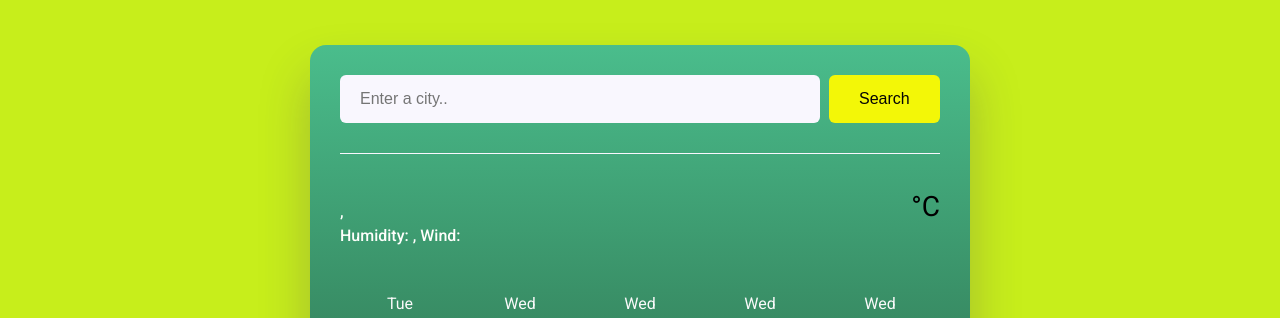
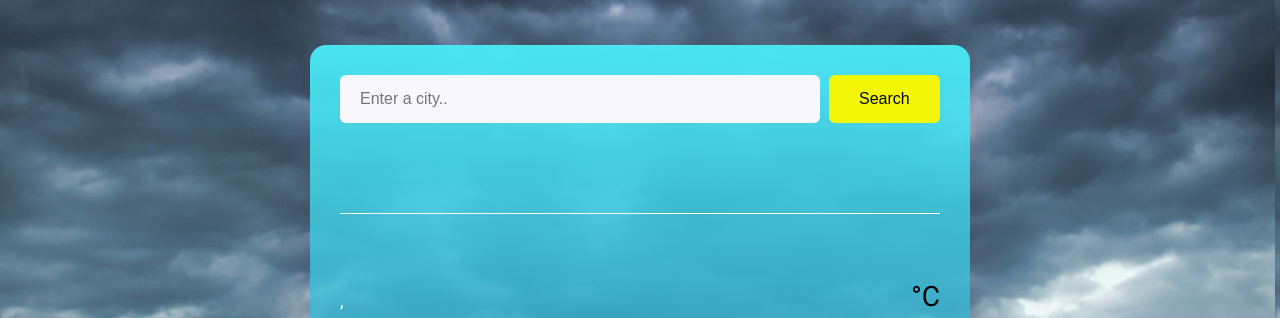
Before and after one commit to omasleek/weather-app-plus, a plain HTML site: page index.html in a window 1280 px wide. Shown: the top 318 px of the page. Drawn offline with nearby package versions, Linux system fonts and the light colour scheme; no server answers.

Commit message:
Added backgroung image and changed color settings

```diff
--- a/src/styles.css
+++ b/src/styles.css
@@ -1,5 +1,6 @@
 body {
-    background-color: #c7ee1b;
+  background-image: url("../images/cloud.jpg");
+
     font-family: "Roboto", sans-serif;
   }
 
@@ -8,8 +9,9 @@
   }
 
   .weather-app {
-    background: linear-gradient(#4abd8c, #2c6b49);
+    background: linear-gradient(#4aebf7f3, #08367a96);
     max-width: 600px;
+    height: 600px;
     margin: 45px auto;
     box-shadow: 0 30px 50px rgba(65, 50, 100, 0.28);
     border-radius: 16px;
@@ -18,7 +20,7 @@
 
   header {
     border-bottom: 1px solid #f9f7fe;
-    padding: 0 0 30px 0;
+    padding: 0 0 90px 0;
   }
 
   .search-form-input {
@@ -41,7 +43,7 @@
   }
 
   main {
-    padding: 30px 0;
+    padding: 60px 0;
   }
 
   .weather-app-data {
```
Also changed, not shown: images/cloud.jpg (added), 2 other files.
